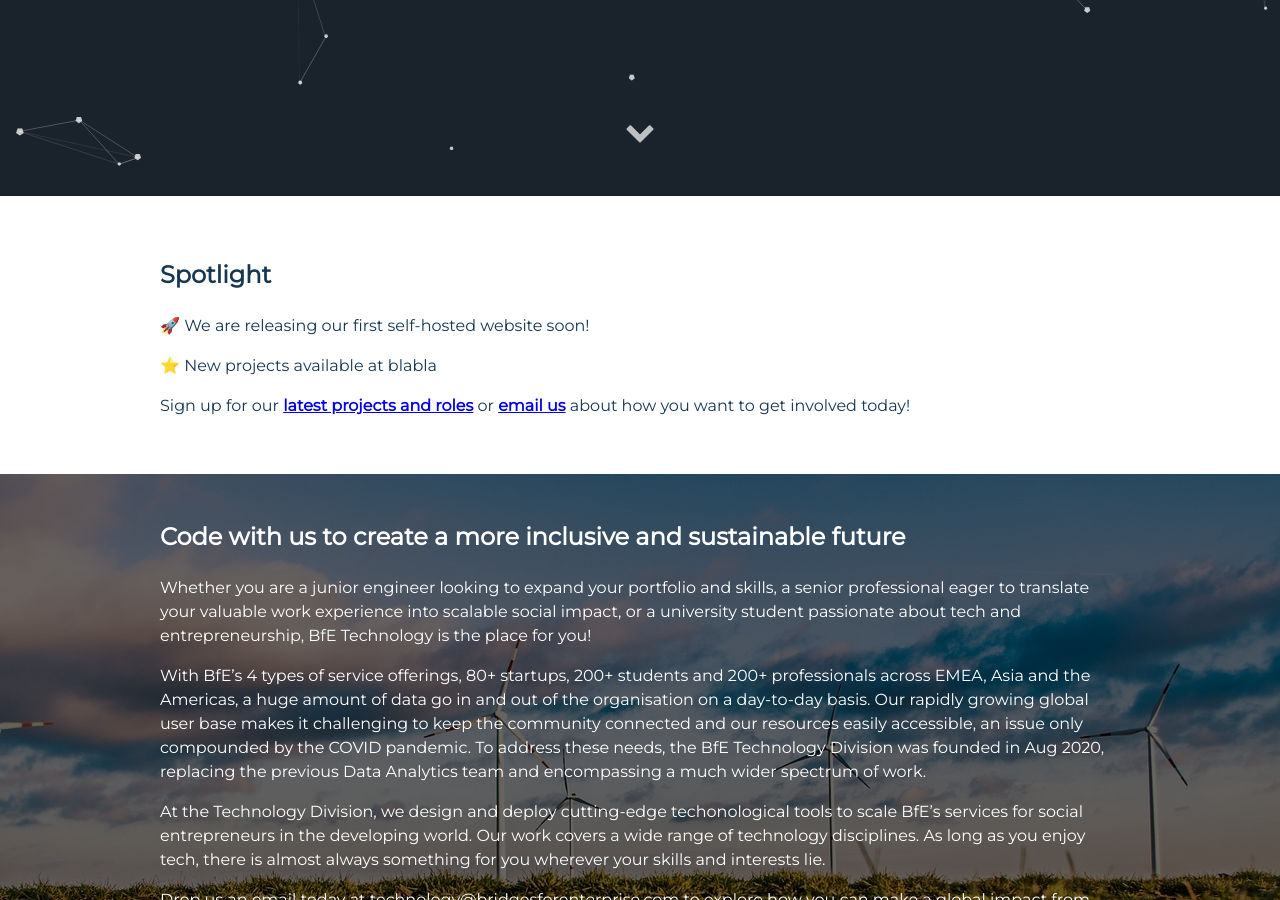
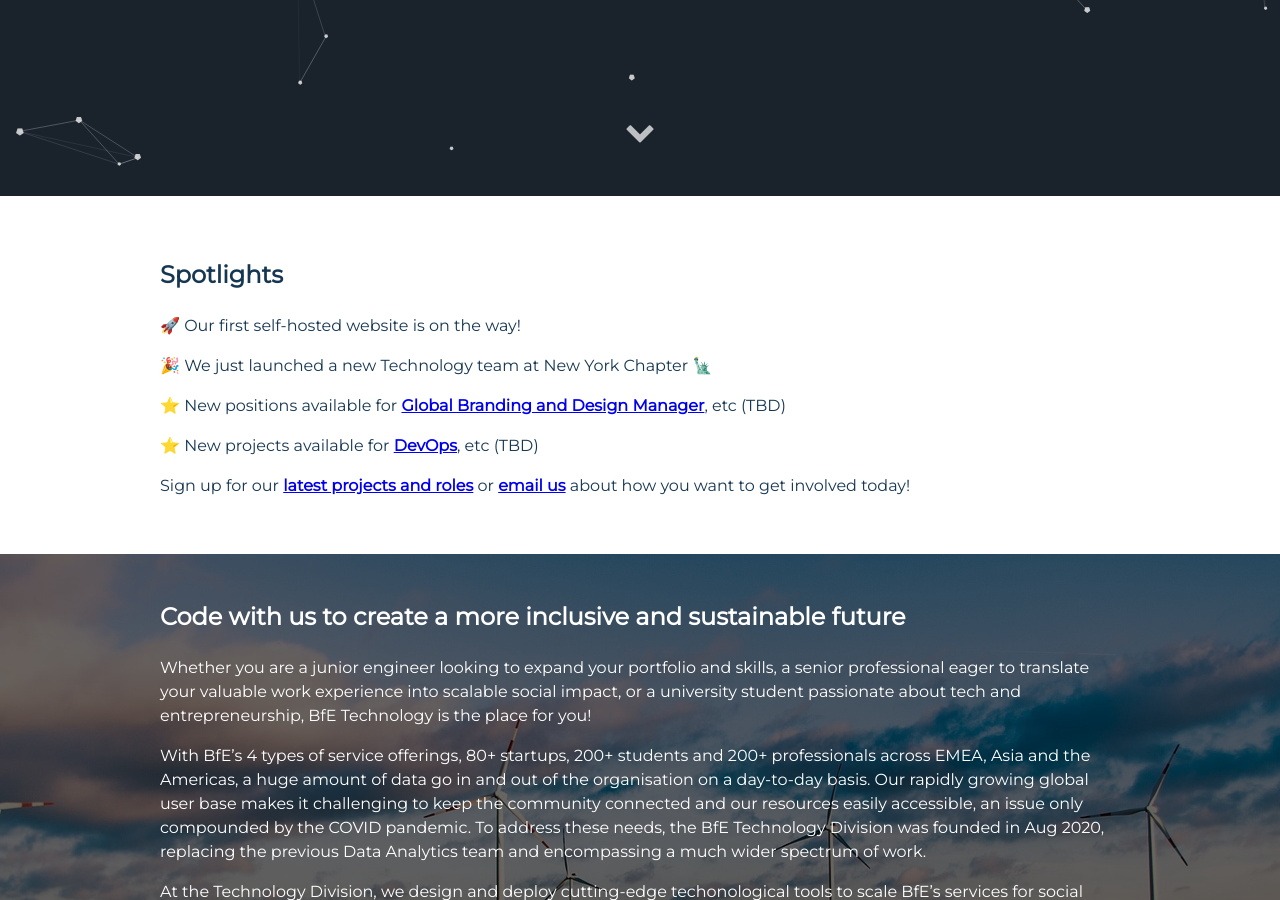
Before and after one commit to BfE-Technology/BfE-Technology.github.io, a Jekyll site: the page built from index.md, in a window 1280 px wide and 900 px high, scrolled down 704 px. Built offline with Jekyll 4.4.1, drawn with Linux system fonts in a browser that asks for light colours.

Commit message:
Update index.md

```diff
--- a/index.md
+++ b/index.md
@@ -4,11 +4,15 @@ layout: default
 
 <br>
 
-### Spotlight
+### Spotlights
 
-🚀 We are releasing our first self-hosted website soon!
+🚀 Our first self-hosted website is on the way!
 
-⭐ New projects available at blabla
+🎉 We just launched a new Technology team at New York Chapter 🗽
+
+⭐ New positions available for [**Global Branding and Design Manager**](https://opps.bridgesforenterprise.com/technology), etc (TBD)
+
+⭐ New projects available for [**DevOps**](https://opps.bridgesforenterprise.com/technology), etc (TBD)
 
 Sign up for our [**latest projects and roles**](https://opps.bridgesforenterprise.com/technology) or [**email us**](mailto:technology@bridgesforenterprise.com) about how you want to get involved today!
 
```
